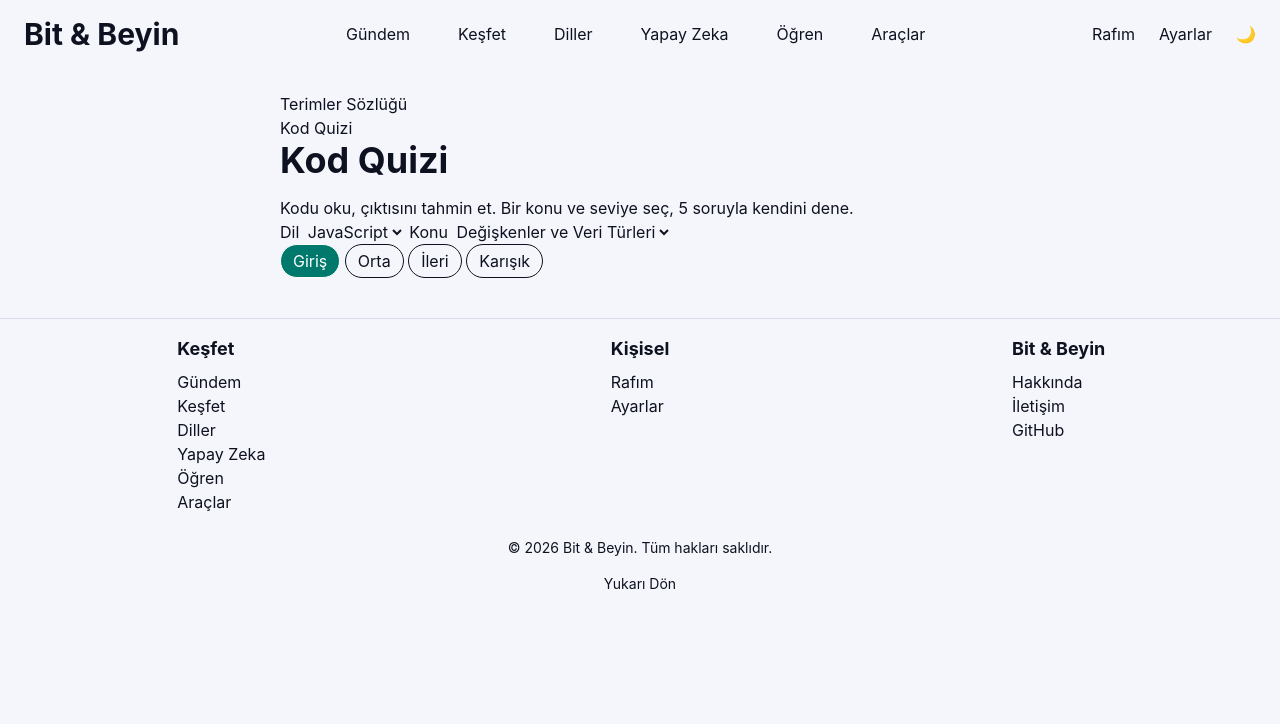
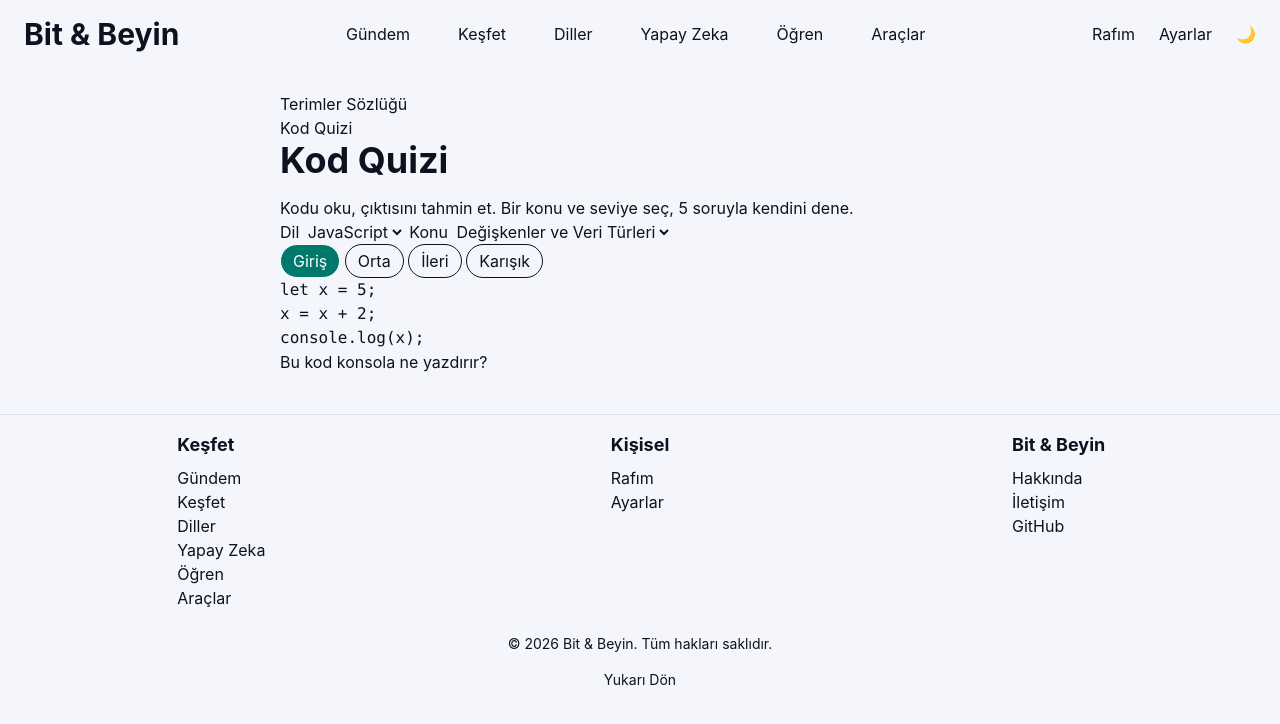
Before and after one commit to vyslaln/bit-brain, a website: page public/pages/quiz.html in a window 1280 px wide. Drawn offline with nearby package versions, Linux system fonts and the light colour scheme; files that its build step writes are made by us from their sources.

Commit message:
Show the first question and its code on the quiz page
- quiz.html'e kod icin pre > code#quiz-code, soru icin p#quiz-question eklendi
- quiz.js'te iki eleman getElementById ile bulundu
- Soru metni textContent ile, kod satirlari join('\n') ile sayfaya yazildi
- Test icin eklenen console.log kaldirildi

```diff
--- a/public/pages/quiz.html
+++ b/public/pages/quiz.html
@@ -114,6 +114,14 @@
                 <button type="button" data-level="İleri" class="level-button">İleri</button>
                 <button type="button" data-level="Karışık" class="level-button">Karışık</button>
             </div>
+
+            <!-- Soruları artık sayfaya yazmaya başlıyoruz -->
+
+            <!-- burada soruların kod kısımlarını ekrana yazdırıyoruz -->
+            <pre><code id="quiz-code"></code></pre>
+
+            <!-- burada soruları ekrana yazdırıyoruz -->
+            <p id="quiz-question"></p>
         </section>
     </main>
 
--- a/public/utils/quiz.js
+++ b/public/utils/quiz.js
@@ -3,7 +3,12 @@
 async function loadQuiz(){
     const response = await fetch('../data/quiz.json');
     const questions = await response.json();
-    console.log(questions.topics[0]['Giriş'][0])
+
+    const quizCode = document.getElementById('quiz-code');
+    const quizQuestion = document.getElementById('quiz-question');
+
+    quizCode.textContent = questions.topics[0]['Giriş'][0].code.join('\n');
+    quizQuestion.textContent = questions.topics[0]['Giriş'][0].question;
 }
 
 loadQuiz();
```
